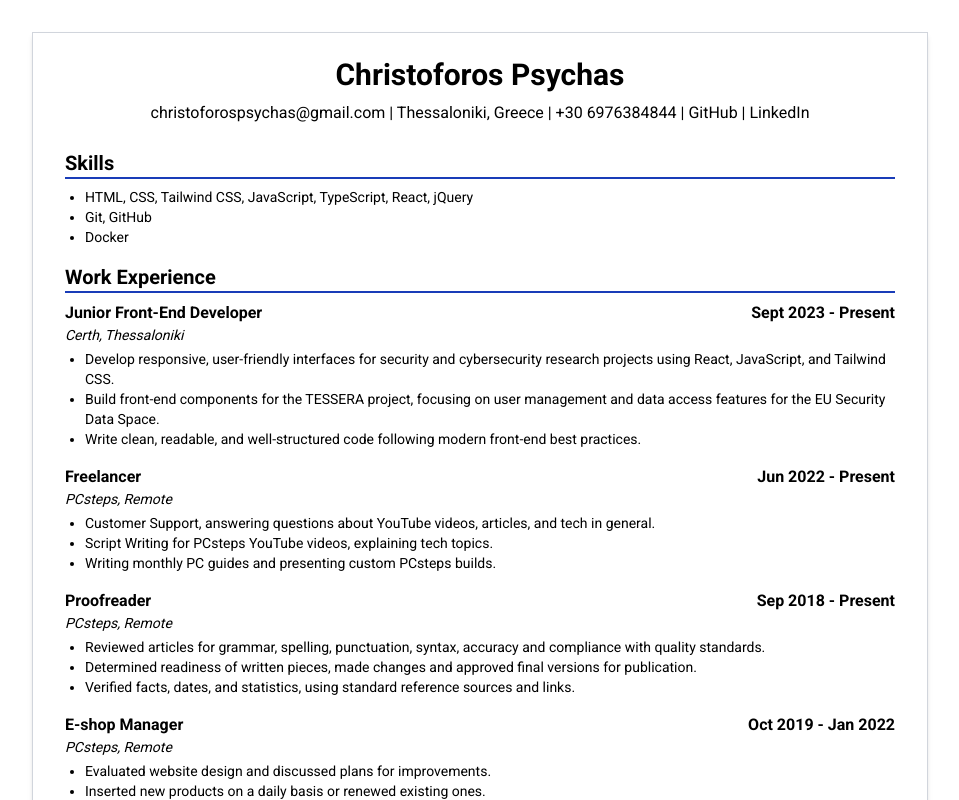
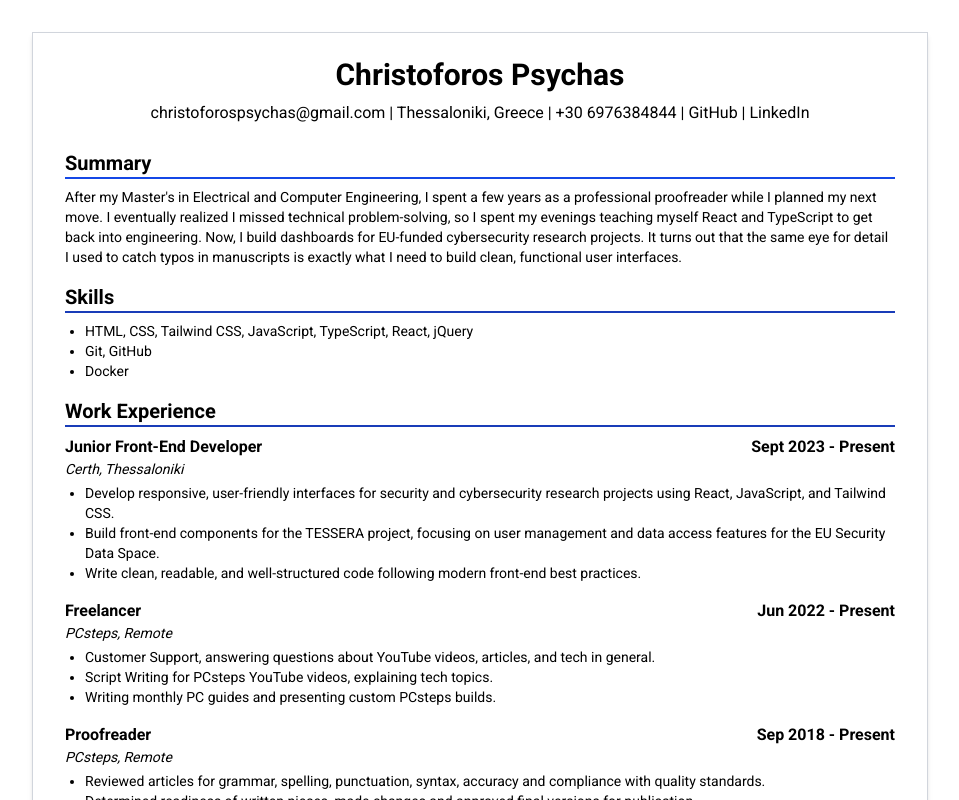
Before and after one commit to ChristoforosPsychas/CV_project, a React (Vite) app: page / in a window 1280 px wide. Shown: the top 800 px of the page, without its empty margins (160-1119 px from the left). Built offline with nearby package versions, Linux system fonts and the light colour scheme.

Commit message:
Add Summary to the main component

```diff
--- a/src/App.tsx
+++ b/src/App.tsx
@@ -3,12 +3,14 @@ import Header from "./components/Header";
 import WorkExperience from "./components/WorkExperience";
 import Education from "./components/Education";
 import Skills from "./components/Skills";
+import Summary from "./components/Summary";
 
 const App = () => {
   return (
     <div className="max-w-4xl mx-auto my-8 border border-gray-300 shadow-md p-6">
       <Header />
       <main className="mt-4">
+        <Summary />
         <Skills />
         <WorkExperience />
         <Education />
```
